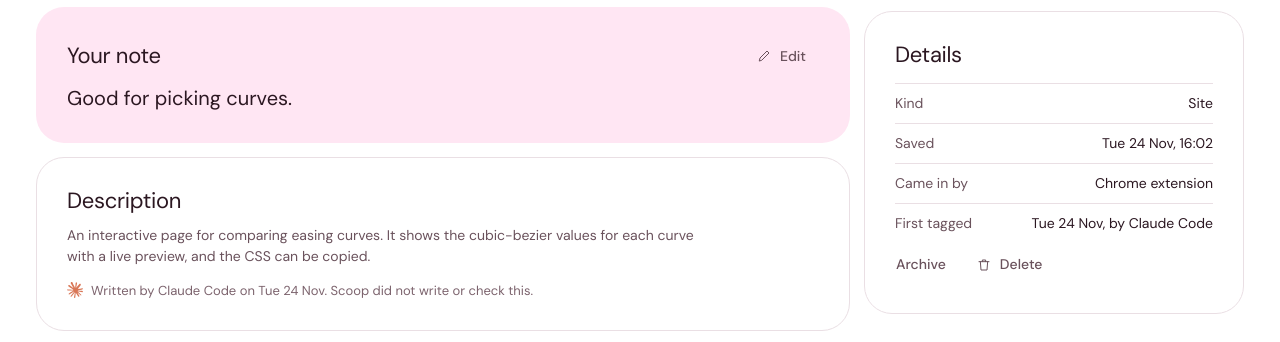
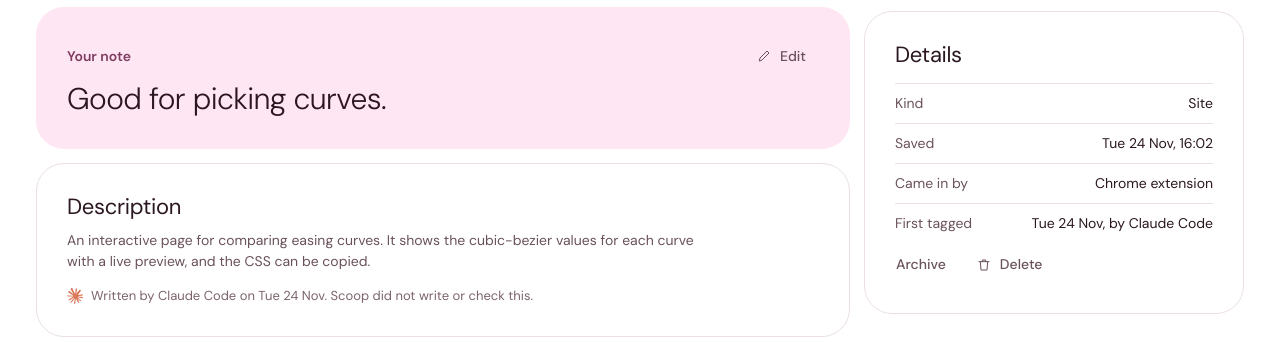
Before and after one commit to david-sling/scoop, a plain HTML site: page mockups/save.html in a window 1280 px wide. Shown: the part 717-1059 px from the top of the page. Drawn offline with nearby package versions, Linux system fonts and the light colour scheme.

Commit message:
style: separate the note's label from its text
Co-Authored-By: Claude Fable 5.2 <noreply@anthropic.com>

```diff
--- a/mockups/save.html
+++ b/mockups/save.html
@@ -29,7 +29,8 @@
 .tile.note { background: var(--pink-wash); border-color: transparent; }
 .tile h2 small { margin-left: 8px; font-size: 13px; font-weight: 400; letter-spacing: 0; color: var(--ink-3); }
 .note h2 small { color: #5A2A45; }
-.note p { margin: 10px 0 0; font-size: 20px; line-height: 1.4; max-width: 34ch; }
+.note h2 { font-size: 14px; font-weight: 600; letter-spacing: 0; color: var(--mauve-deep); }
+.note p { margin: 6px 0 0; font-size: 30px; line-height: 1.25; font-weight: 300; letter-spacing: -0.02em; max-width: 28ch; text-wrap: balance; }
 .hd .edit { margin-left: auto; }
 .prose { margin: 10px 0 0; max-width: 66ch; color: var(--ink-2); }
 .prose + .prose { margin-top: 10px; }
@@ -62,7 +63,7 @@
 .danger { display: flex; gap: 4px; margin: 4px 0 0 -12px; }
 .btn.del:hover { color: #A3261F; background: #FDECEA; }
 @media (max-width: 1100px) { .detail { grid-template-columns: minmax(0, 1fr); } .side { position: static; } }
-@media (max-width: 720px) { .detail h1 { font-size: 32px; } .open { flex-wrap: wrap; } .note p { font-size: 18px; } }
+@media (max-width: 720px) { .detail h1 { font-size: 32px; } .open { flex-wrap: wrap; } .note p { font-size: 24px; } }
 </style>
 </head>
 <body>
```
Also changed, not shown: mockups/save.png.
